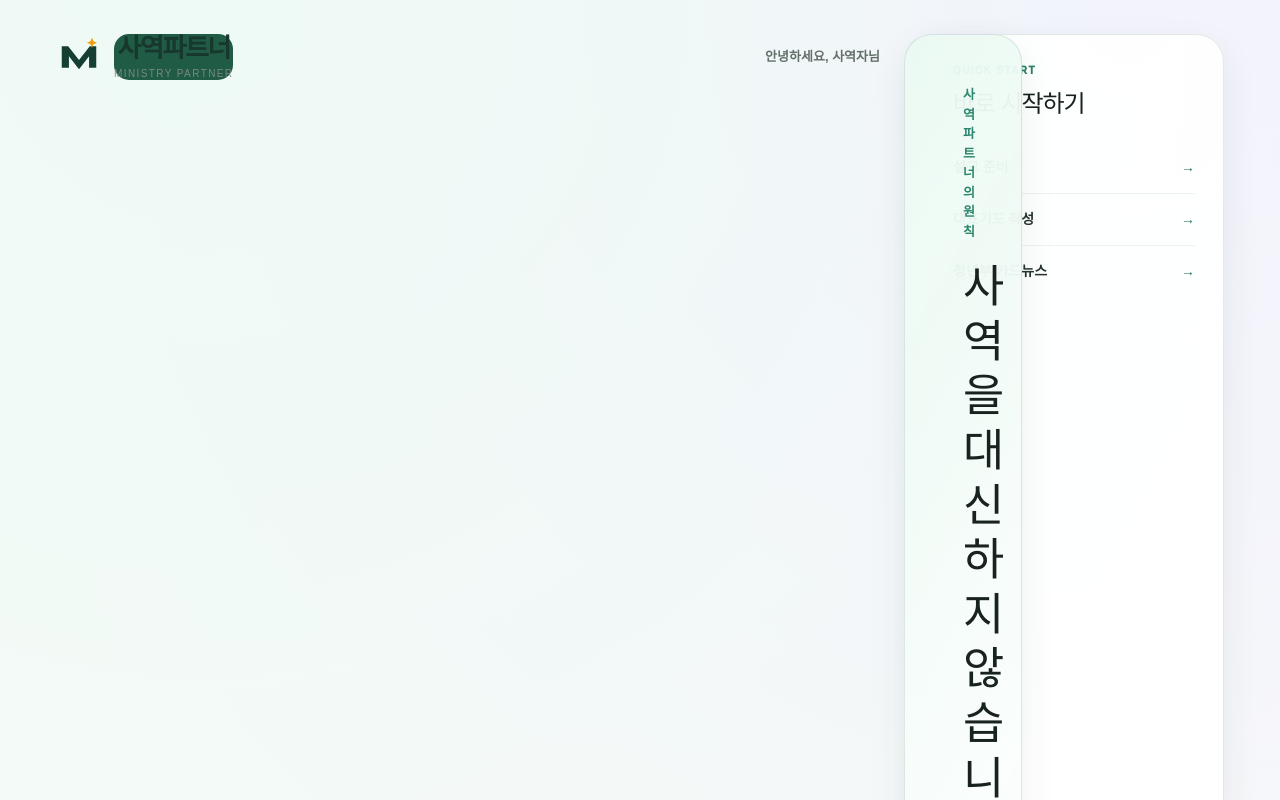
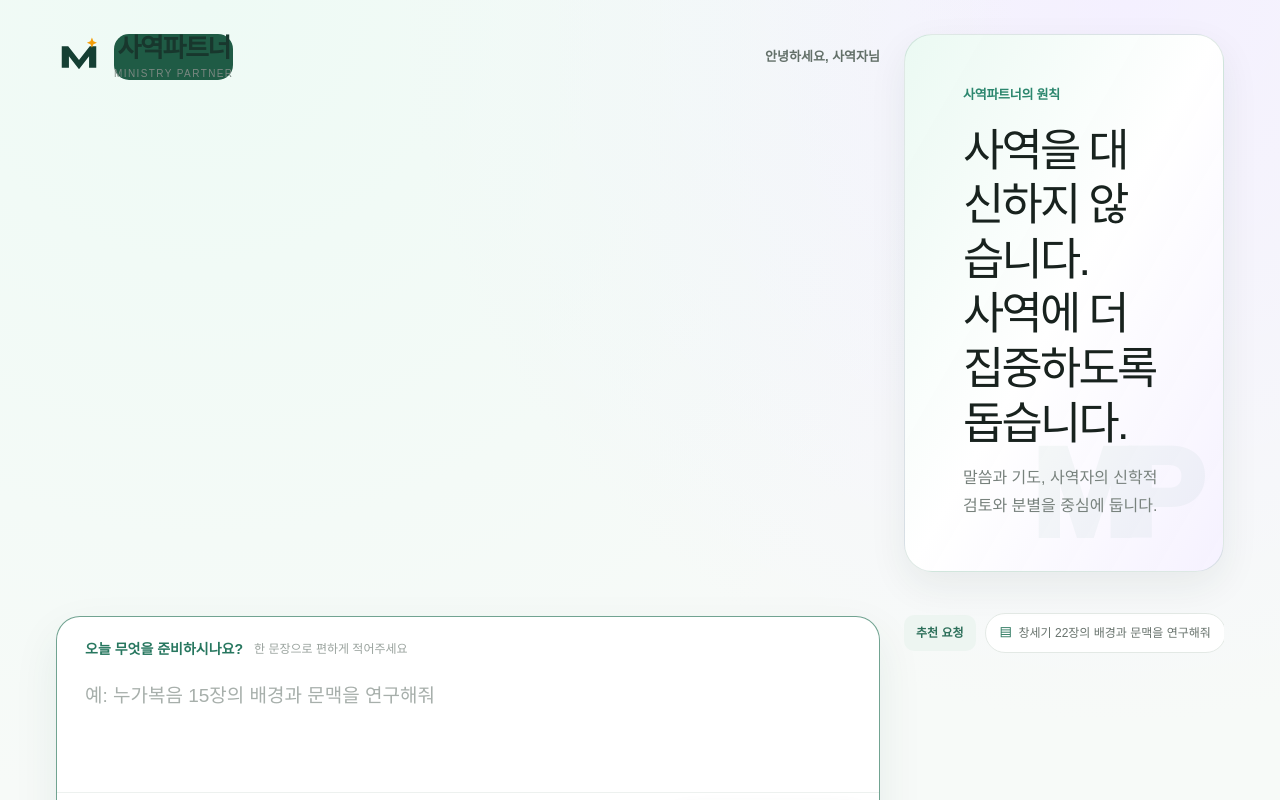
Before and after one commit to a01057674471-dot/ministry-partner, a Next.js app: page / in a window 1280 px wide. Shown: the top 800 px of the page. Built offline with nearby package versions, Linux system fonts and the light colour scheme; no server answers.

Commit message:
Fix broken desktop hero by restoring stable single-column intro

```diff
--- a/app/page.tsx
+++ b/app/page.tsx
@@ -63,9 +63,7 @@ export default function Home() {
           })));
         }
       }
-    } catch {
-      setRecent([]);
-    }
+    } catch { setRecent([]); }
 
     try {
       const raw = localStorage.getItem("ministry-partner-schedule-v1");
@@ -73,9 +71,7 @@ export default function Home() {
         const parsed = JSON.parse(raw);
         if (Array.isArray(parsed)) setSchedule(parsed);
       }
-    } catch {
-      setSchedule([]);
-    }
+    } catch { setSchedule([]); }
 
     const supabase = getSupabaseBrowserClient();
     if (!supabase) return;
@@ -130,21 +126,11 @@ export default function Home() {
           <p>안녕하세요, {name}님</p>
         </header>
 
-        <section className="partner-hero-grid">
-          <section className="partner-principle">
-            <span className="partner-principle-label">사역파트너의 원칙</span>
-            <h1>사역을 대신하지 않습니다.<br />사역에 더 집중하도록 돕습니다.</h1>
-            <p>말씀과 기도, 사역자의 신학적 검토와 분별을 중심에 둡니다.</p>
-            <span className="partner-principle-watermark" aria-hidden="true">MP</span>
-          </section>
-
-          <aside className="partner-hero-side">
-            <small>QUICK START</small>
-            <h2>바로 시작하기</h2>
-            <Link href="/sermon"><span>설교 준비</span><b>→</b></Link>
-            <Link href="/prayer"><span>대표기도 작성</span><b>→</b></Link>
-            <Link href="/workspace?request=청년부 카드뉴스를 만들어줘"><span>청년부 카드뉴스</span><b>→</b></Link>
-          </aside>
+        <section className="partner-principle">
+          <span className="partner-principle-label">사역파트너의 원칙</span>
+          <h1>사역을 대신하지 않습니다.<br />사역에 더 집중하도록 돕습니다.</h1>
+          <p>말씀과 기도, 사역자의 신학적 검토와 분별을 중심에 둡니다.</p>
+          <span className="partner-principle-watermark" aria-hidden="true">MP</span>
         </section>
 
         <form className="partner-command" onSubmit={submit}>
@@ -179,9 +165,7 @@ export default function Home() {
         </div>
 
         <section className="partner-section">
-          <div className="partner-section-title">
-            <div><small>CORE WORKFLOW</small><h2>핵심 기능</h2></div>
-          </div>
+          <div className="partner-section-title"><div><small>CORE WORKFLOW</small><h2>핵심 기능</h2></div></div>
           <div className="partner-quick-grid partner-quick-grid-wide">
             {coreTools.map((tool) => (
               <Link href={tool.href} key={tool.title} className={`partner-tool-card tone-${tool.tone}`}>
```
